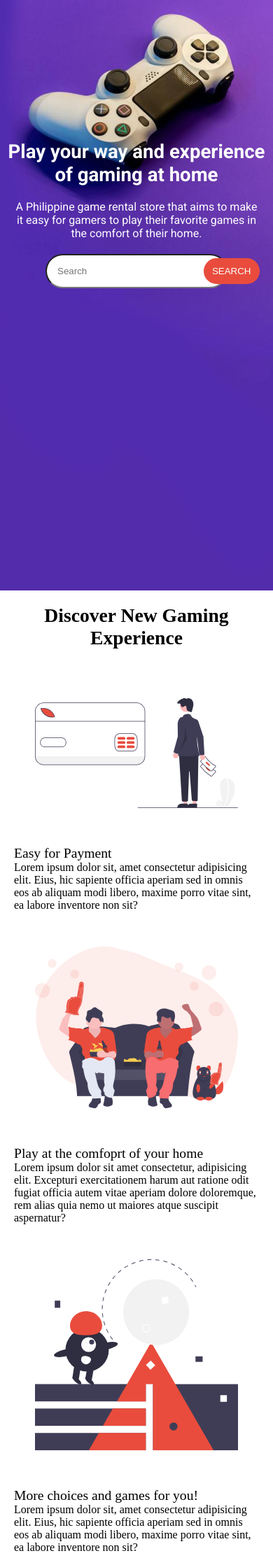
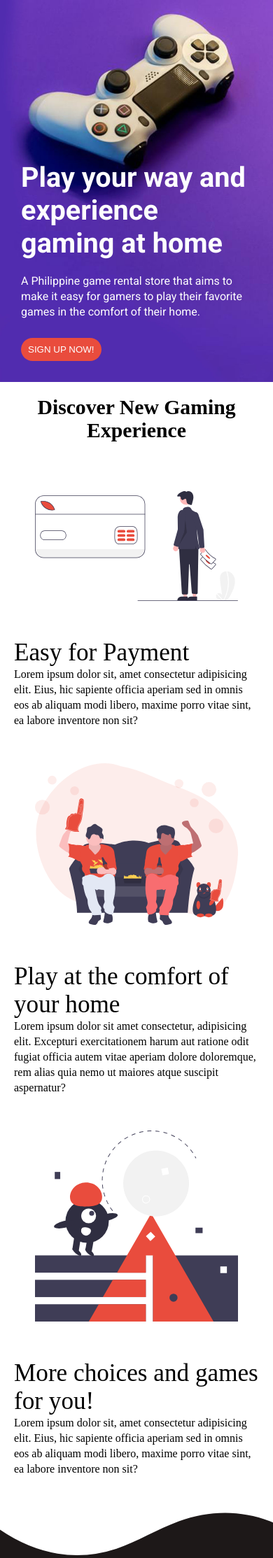
Before and after one commit to camsmy/game-rental-website, a PHP site: page / in a window 390 px wide. Shown: the part 48-2275 px from the top of the page at 70% size. Run offline with PHP 8.4, Linux system fonts and the light colour scheme; some libraries are stand-ins or nearby versions.

Commit message:
did some fixes

```diff
--- a/assets/css/style.css
+++ b/assets/css/style.css
@@ -1,27 +1,22 @@
 /* section 1 styles */
-.head-txt{
-  padding-right: 100px;
-  top: 0;
-  right: 0;
+.head-txt p{
+  font-size: 18px;
+  line-height: 30px;
+}
+.head{
+  margin: 50px 50px;
   color: #fefefe;
   font-family: var(--Roboto);
-  margin: 10px 10px;
 }
-/*SEARCH FORM*/
-.search-form {
-  border-radius:30px;
-  width: 500px;
-  padding-left: 15px;
-  padding-top:  15px;
-  padding-bottom: 15px;
-  position: relative;
+.heads-1{
+  background-image: url("../img/imghead-1.jpg");
+  background-repeat: no-repeat;
+  background-size: cover;
 }
-.btn-search {
-  position:absolute;
-  display: inline-block;
+.btn-signupnow {
   padding: 10px 20px;
   margin-top: 6px;
-  border: 2px solid #E94C3D;
+  border: none;
   right: 140px;
   border-radius: 30px;
   line-height: 1;
@@ -30,12 +25,7 @@
   color: #fefefe;
   cursor:pointer;
 }
-.img-d{
-  display:none;
-}
-.head.img-m img{
-  border-radius: 30px;
-}
+
 /*Footer section*/
 footer{
   background-color: rgb(26, 24, 24);
@@ -49,61 +39,71 @@ footer .logo{
 footer img{
   max-width: 200px;
 }
+.custom-shape-divider-top-1614623845 {
+  top: 0;
+  left: 0;
+  width: 100%;
+  overflow: hidden;
+  line-height: 0;
+}
+
+.custom-shape-divider-top-1614623845 svg {
+  position: relative;
+  display: block;
+  width: calc(159% + 1.3px);
+  height: 112px;
+}
+
+.custom-shape-divider-top-1614623845 .shape-fill {
+  fill: #1D1818;
+}
+
 .foot-column{
   color:#fefefe;
 }
-  @media (max-width: 575px) { /*mobile phone*/
+
+  /* small desktop - LG*/
+@media (min-width: 992px) and (max-width: 1199px) {
+  .head{
+    margin: 30px 30px;
+  }
+}
+
+  /* small laptop until tablet - MD*/
+@media (min-width: 768px) and (max-width: 991px) {
+  .head{
+    padding-top: 50px;
+    margin: 30px 30px;
+  }
+}
+
+  /*tablet - SM*/
+@media (min-width: 576px) and (max-width: 767px) {
+    /* section 1 styles */
+    .head{
+      padding-top: 100px;
+      margin: 30px 30px;
+    }
+}
+
+/*mobile phone - XS*/
+  @media (max-width: 576px) {
     /*header*/
+    .heads-1{
+      background-image: url("../img/imgm.jpg");
+      background-repeat: no-repeat;
+      background-size: cover;
+    }
     /* section 1 styles */
-    .head-txt{
-      padding-right: 0px;
-      color: #fefefe;
-      font-family: var(--Roboto);
+    .head{
       padding-top: 200px;
-      margin: 0px 0px;
+      margin: 30px 30px;
     }
     /*SEARCH FORM*/
-    .search-form {
-      border-radius:30px;
-      width: 500px;
-      padding-left: 15px;
-      padding-top:  15px;
-      padding-bottom: 15px;
-      position: relative;
-    }
-    .btn-search {
-      position:absolute;
-      display: inline-block;
-      padding: 10px 20px;
-      margin-top: 6px;
-      border: 2px solid #E94C3D;
-      right: 140px;
-      border-radius: 30px;
-      line-height: 1;
-      text-transform: uppercase;
-      background-color: #E94C3D;
-      color: #fefefe;
-      cursor:pointer;
-    }
-    .img-m{
-      display: none;
-    }
-    .img-d{
-      display: block;
-    }
-    .search-form {
-      width: 260px;
-      padding-left: 15px;
-      padding-top:  15px;
-      padding-bottom: 15px;
-      position: relative;
-    }
-    .btn-search {
-      position:absolute;
-      display: inline-block;
+    .btn-signupnow {
       padding: 10px 10px;
       margin-top: 6px;
-      border: 2px solid #E94C3D;
+      border: none;
       right: 5%;
       border-radius: 30px;
       line-height: 1;
--- a/assets/css/template.css
+++ b/assets/css/template.css
@@ -82,19 +82,19 @@ h1 {
 h2 {
   font-weight: 700;
   --max-font: 38;
-  --min-font: 28;
+  --min-font: 30;
   font-size: var(--font);
 }
 h3 {
   font-weight: 300;
   --max-font: 30;
-  --min-font: 20;
+  --min-font: 35;
   font-size: var(--font);
 }
 h4 {
   font-weight: 700;
   --max-font: 22;
-  --min-font: 16;
+  --min-font: 18;
   font-size: var(--font);
 }
 h5 {
@@ -105,6 +105,7 @@ h5 {
 }
 p{
   font-size: 16px;
+  line-height: 22px;
 }
 
 /*aligning*/
@@ -115,8 +116,8 @@ p{
   justify-content: space-between;
 }
 
-.justify-content {
-  justify-content: center;
+.justify-content-flex-end {
+  justify-content: flex-end;
 }
 
 .align-items-center {
@@ -213,56 +214,53 @@ p{
 
 /*-------PADDINGS---------*/
 .p-1 {
-  margin: 10px 10px;
+  padding: 10px 10px;
 }
 .p-2 {
-  margin: 20px 20px;
+  padding: 20px 20px;
 }
 .p-3 {
-  margin: 30px 30px;
+  padding: 30px 30px;
 }
 .p-4 {
-  margin: 40px 40px;
+  padding: 40px 40px;
 }
 .p-5 {
-  margin: 50px 50px;
+  padding: 50px 50px;
 }
 
 .py-1 {
-  margin: 10px 0px;
+  padding: 10px 0px;
 }
 .py-2 {
-  margin: 20px 0px;
+  padding: 20px 0px;
+}
+.py-3 {
+  padding: 30px 0px;
+}
+.py-4 {
+  padding: 40px 0px;
+}
+.py-5 {
+  padding: 50px 0px;
 }
 
-.py-3 {
-  margin: 30px 0px;
+.px-1 {
+  padding: 0px 10px;
+}
+.px-2 {
+  padding: 0px 20px;
+}
+.px-3 {
+  padding: 0px 30px;
+}
+.px-4 {
+  padding: 0px 40px;
+}
+.px-5 {
+  padding: 0px 50px;
 }
 
-.py-4 {
-  margin: 40px 0px;
-}
-.py-5 {
-  margin: 50px 0px;
-}
-
-
-.px-1 {
-  margin: 0px 10px;
-}
-
-.px-2 {
-  margin: 0px 20px;
-}
-.px-3 {
-  margin: 0px 30px;
-}
-.px-4 {
-  margin: 0px 40px;
-}
-.px-5 {
-  margin: 0px 50px;
-}
 
 /* Flex directions */
 
@@ -270,3 +268,11 @@ p{
   display: flex;
   flex-direction: row-reverse;
 }
+
+/* Floats */
+.float-left{
+  float: left;
+}
+.float-right{
+  float: left;
+}
--- a/index.php
+++ b/index.php
@@ -6,21 +6,20 @@ include 'head.php';
     <?php
 include 'navigation.php';
 ?>
-    <section>
+    <section class="heads-1">
         <div class="container">
             <div class="row">
-                <div class="col-xl-12 section-1 text-align-center position-relative head">
-                    <img src="./assets/img/imghead.png" alt="img-header" class="img-m">
-                    <img src="./assets/img/imgm.jpg" alt="img-header" class="img-d">
-                    <div class="col-xl-7 col-xs-12 position-absolute head-txt">
-                        <h2>Play your way and experience of gaming at home</h2>
-                        <p class="p-2">A Philippine game rental store that aims to make it easy for
+                <div class="col-xl-12 section-1 text-align-left head">
+                    <div class="col-xl-7 col-xs-12 col-sm-10 col-md-8 col-lg-7">
+                        <h1>Play your way and experience gaming at home</h1>
+                        <p class="py-2">A Philippine game rental store that aims to make it easy for
                             gamers to play their favorite games in the comfort of their home.
                         </p>
-                        <form id="search-form-head" role="form" method="post" action="www.google.com" target="_blank">
+                        <button type="button" class="btn-signupnow">Sign Up Now!</button>
+                        <!-- <form id="search-form-head" role="form" method="post" action="www.google.com" target="_blank">
                             <input type="text" class="search-form" placeholder="Search" id="search" name="search">
                             <button type="button" class="btn-search">Search</button>
-                        </form>
+                        </form> -->
                     </div>
                 </div>
             </div>
@@ -50,14 +49,15 @@ include 'navigation.php';
         </div>
     </section>
 
+
     <section>
         <div class="container">
             <div class="row justify-content-center align-items-center column">
-                <div class="col-xl-12 m-5 m-5">
+                <div class="col-xl-12 m-5">
                     <img src="./assets/img/playing.svg" alt="playing">
                 </div>
                 <div class="col-xl-12 px-2">
-                    <h3>Play at the comfoprt of your home</h3>
+                    <h3>Play at the comfort of your home</h3>
                     <p>
                         Lorem ipsum dolor sit amet consectetur, adipisicing elit. Excepturi exercitationem harum aut ratione odit fugiat officia autem vitae aperiam dolore doloremque, rem alias quia nemo ut maiores atque suscipit aspernatur?
                     </p>
@@ -81,7 +81,14 @@ include 'navigation.php';
         </div>
     </section>
 
-    <footer class="mt-5">
+
+    <div class="custom-shape-divider-top-1614623845 mt-5">
+    <svg data-name="Layer 1" xmlns="http://www.w3.org/2000/svg" viewBox="0 0 1200 120" preserveAspectRatio="none">
+        <path d="M985.66,92.83C906.67,72,823.78,31,743.84,14.19c-82.26-17.34-168.06-16.33-250.45.39-57.84,11.73-114,31.07-172,41.86A600.21,600.21,0,0,1,0,27.35V120H1200V95.8C1132.19,118.92,1055.71,111.31,985.66,92.83Z" class="shape-fill"></path>
+    </svg>
+</div>
+
+    <footer>
     <?php
 include 'footer.php';
 ?>
```
Also changed, not shown: assets/img/Scattered-Forcefields.svg (deleted), assets/img/imghead-1.jpg (added).
